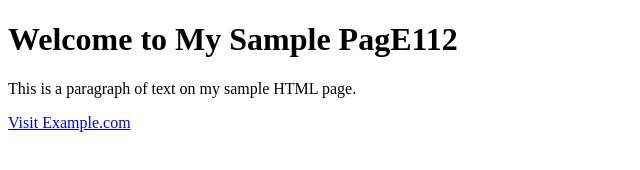
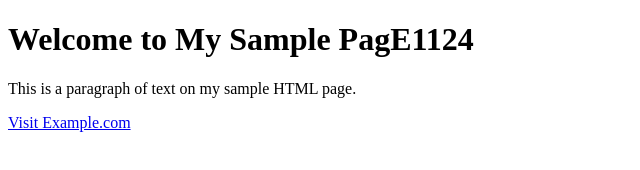
Before and after one commit to anita98766/static1, a plain HTML site: page index.html in a window 1280 px wide. Shown: the full height of the page, 0-640 px from the left. Drawn offline with Linux system fonts and the light colour scheme.

Commit message:
Update index.html

```diff
--- a/index.html
+++ b/index.html
@@ -4,7 +4,7 @@
     <title>Sample HTML Page1</title>
 </head>
 <body>
-    <h1>Welcome to My Sample PagE112</h1>
+    <h1>Welcome to My Sample PagE1124</h1>
     <p>This is a paragraph of text on my sample HTML page.</p>
     <a href="https://www.example.com">Visit Example.com</a>
 </body>
```
